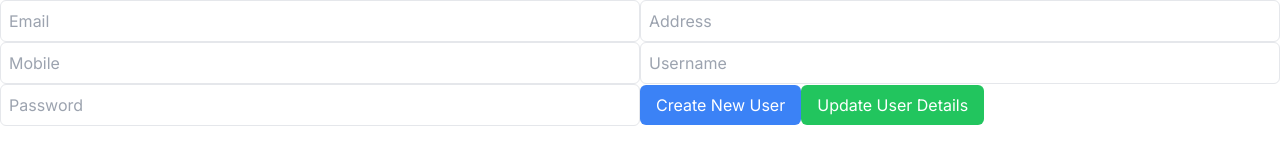
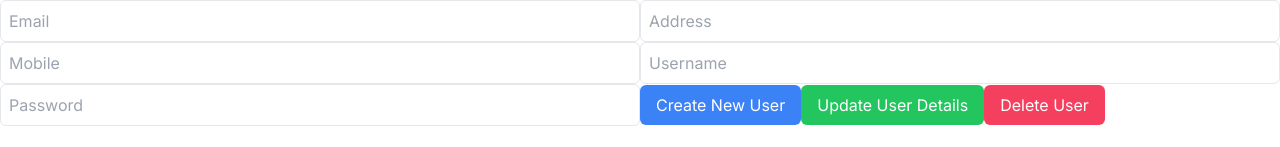
Before and after one commit to Sulamaxx/hnk-portal, a Next.js app: page /Admin/UserManagement in a window 1280 px wide. Shown: the part 650-797 px from the top of the page. Built offline with nearby package versions, Linux system fonts and the light colour scheme; no server answers.

Commit message:
Delete employee

```diff
--- a/app/Admin/UserManagement/page.tsx
+++ b/app/Admin/UserManagement/page.tsx
@@ -96,13 +96,25 @@ const UserManagement = () => {
     setUsername("");
   }
 
-  // const handleDeleteUser = () => {
-  //   // Implement logic for deleting a user
-  //   // Confirm deletion, remove user from the list, show success message, etc.
-  //   // For simplicity, just remove the selected user from the list
-  //   setUsers(users.filter((user) => user.id !== selectedUser.id));
-  //   setSelectedUser(null);
-  // };
+  const handleDeleteUser = () => {
+
+    fetch("http://localhost:5000/api/user/delete/" + selectedUserId, {
+      method: "DELETE",
+      credentials: "include",
+      headers: {
+        "content-Type": "application/json; charset=utf-8",
+      },
+
+    })
+      .then(function (response) {
+        return response.json();
+      })
+      .then(function (data) {
+        alert(data.message);
+        clearTextFields();
+        loadUsers();
+      });
+  };
 
   const handleSelectUser = (index) => {
     setSelectedUserRow(index);
@@ -260,6 +272,13 @@ const UserManagement = () => {
           >
             Update User Details
           </button>
+          <button
+            type="button"
+            onClick={handleDeleteUser}
+            className="bg-rose-500 text-white px-4 py-2 rounded-md"
+          >
+            Delete User
+          </button>
         </div>
       </div>
 
```
